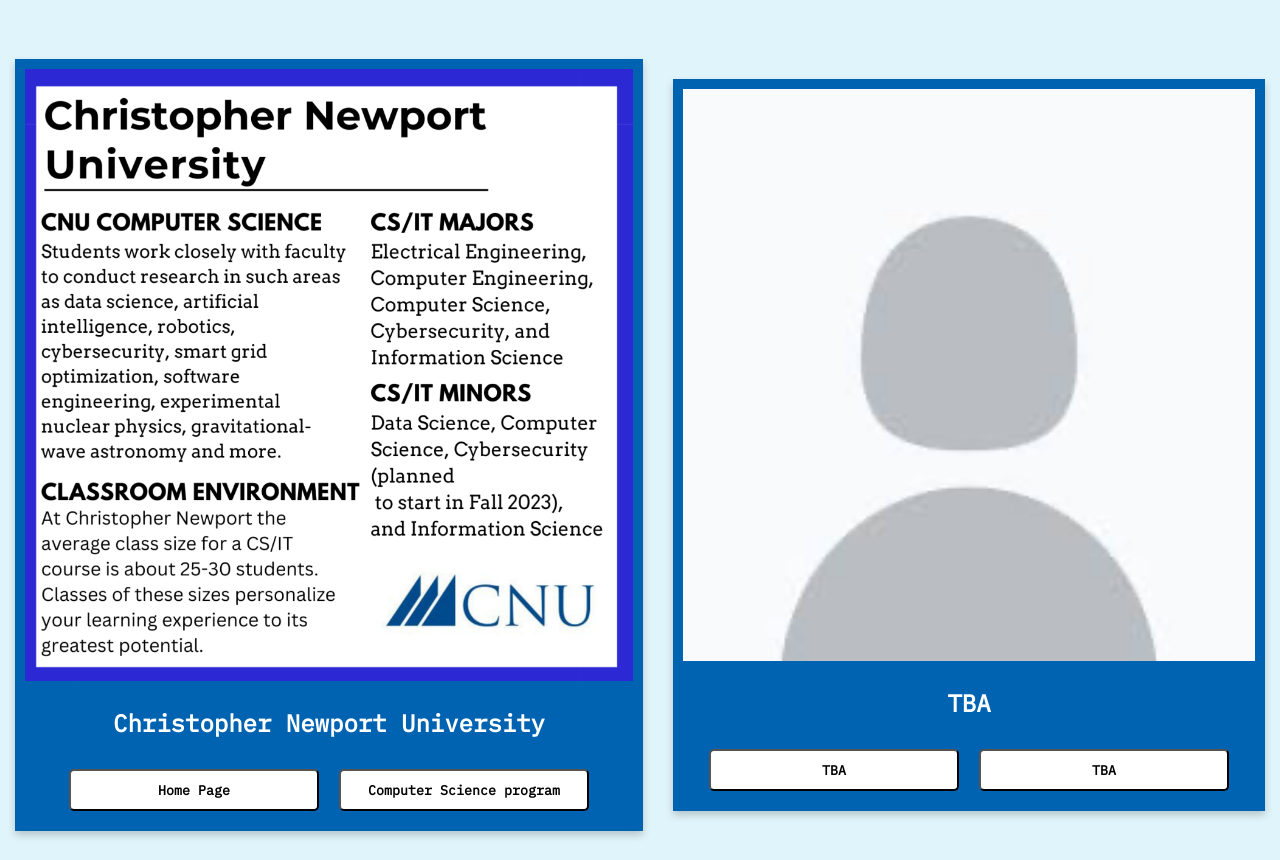
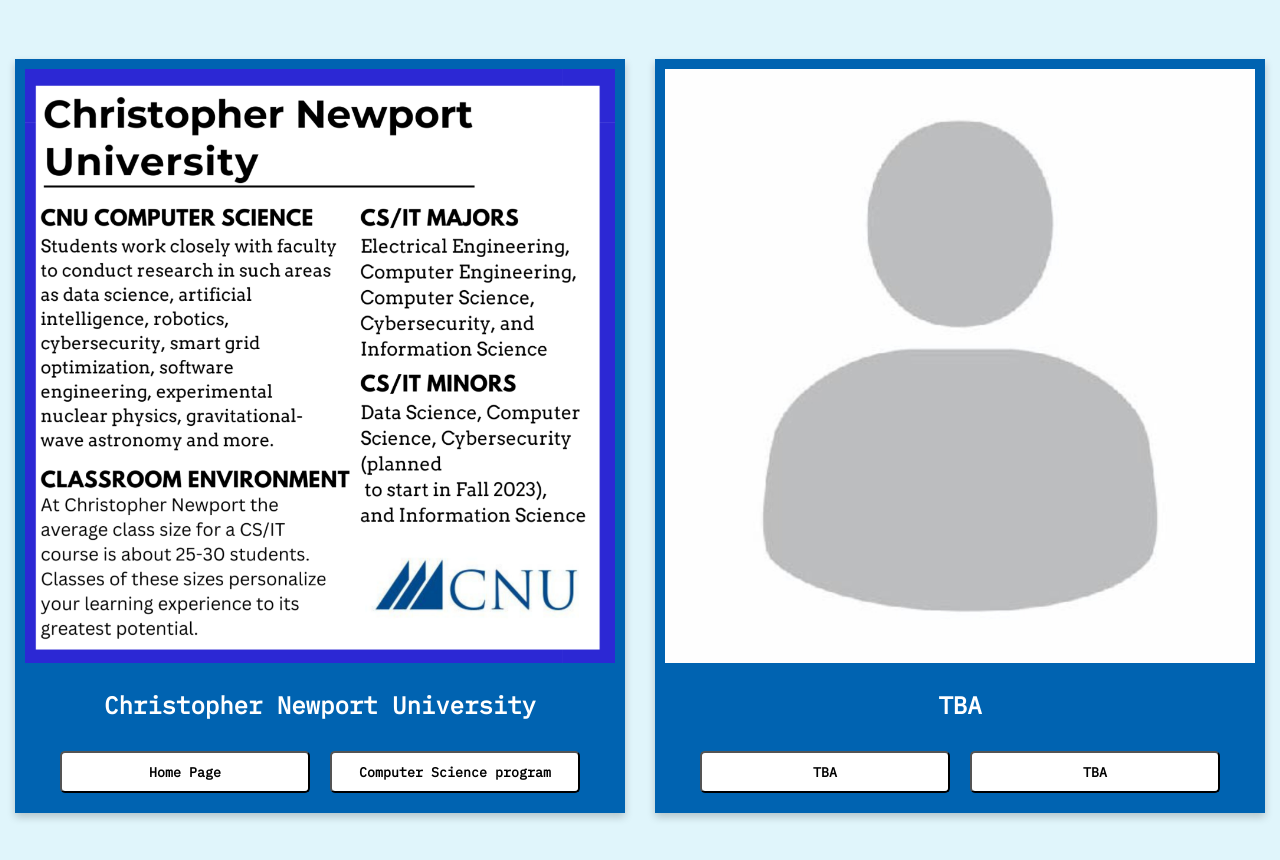
Before and after one commit to citdrhs/gritconference, a plain HTML site: page featuredcolleges.html in a window 1280 px wide. Shown: the part 430-1290 px from the top of the page. Drawn offline with Linux system fonts and the light colour scheme.

Commit message:
Add files via upload

```diff
--- a/featuredcolleges.html
+++ b/featuredcolleges.html
@@ -84,8 +84,8 @@
       </div>
 
       <!-- speaker two -->
-      <div class="card2" style="width: 105%">
-        <img src="default.png" alt="Jane" style="width:100%" class="collegeimg">
+      <div class="card2">
+        <img src="/default2.jpg" alt="Jane" style="width:100%" class="collegeimg">
        <div class="containercard">
           <h2 class="Collegeheader">TBA</h2>
             <div class="inlinebuttons">
```
Also changed, not shown: featuredspeakers.html (+1 -1 lines), VINT CERF.png (added), default2.jpg (added).
